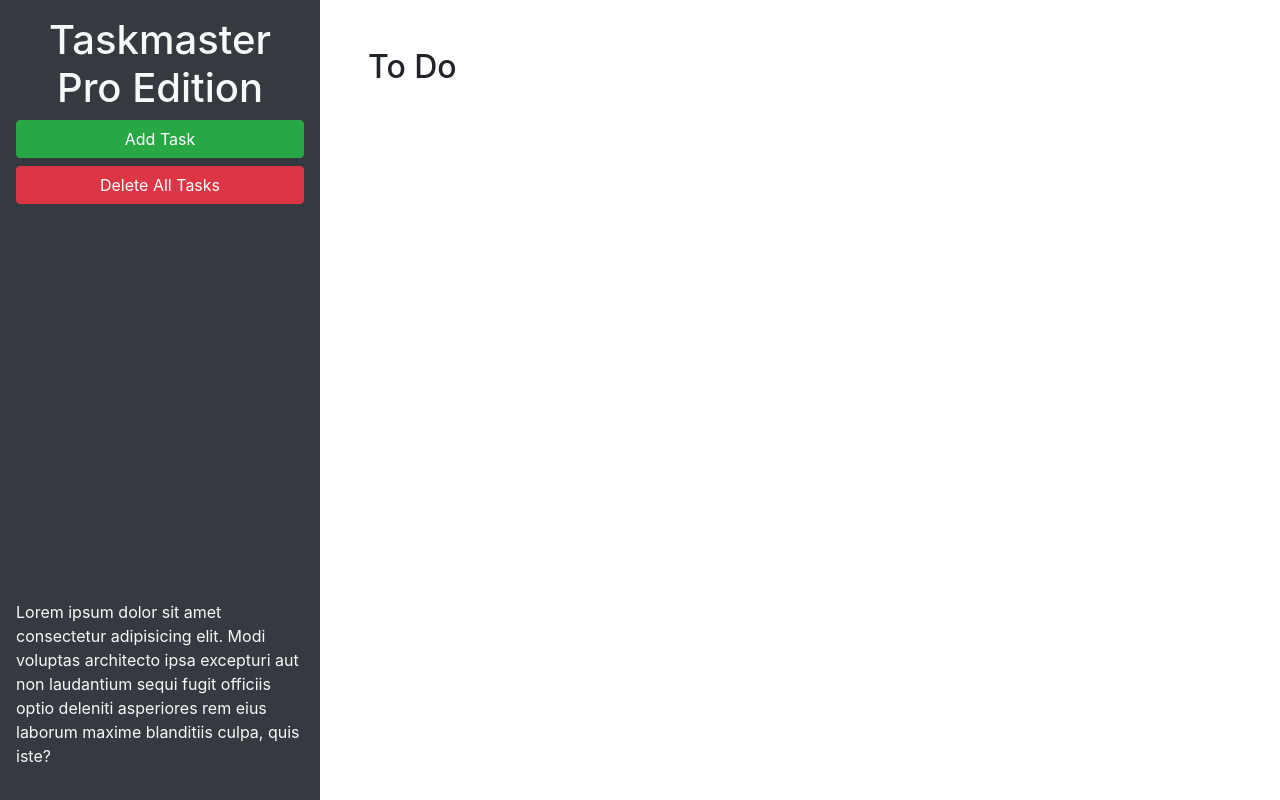
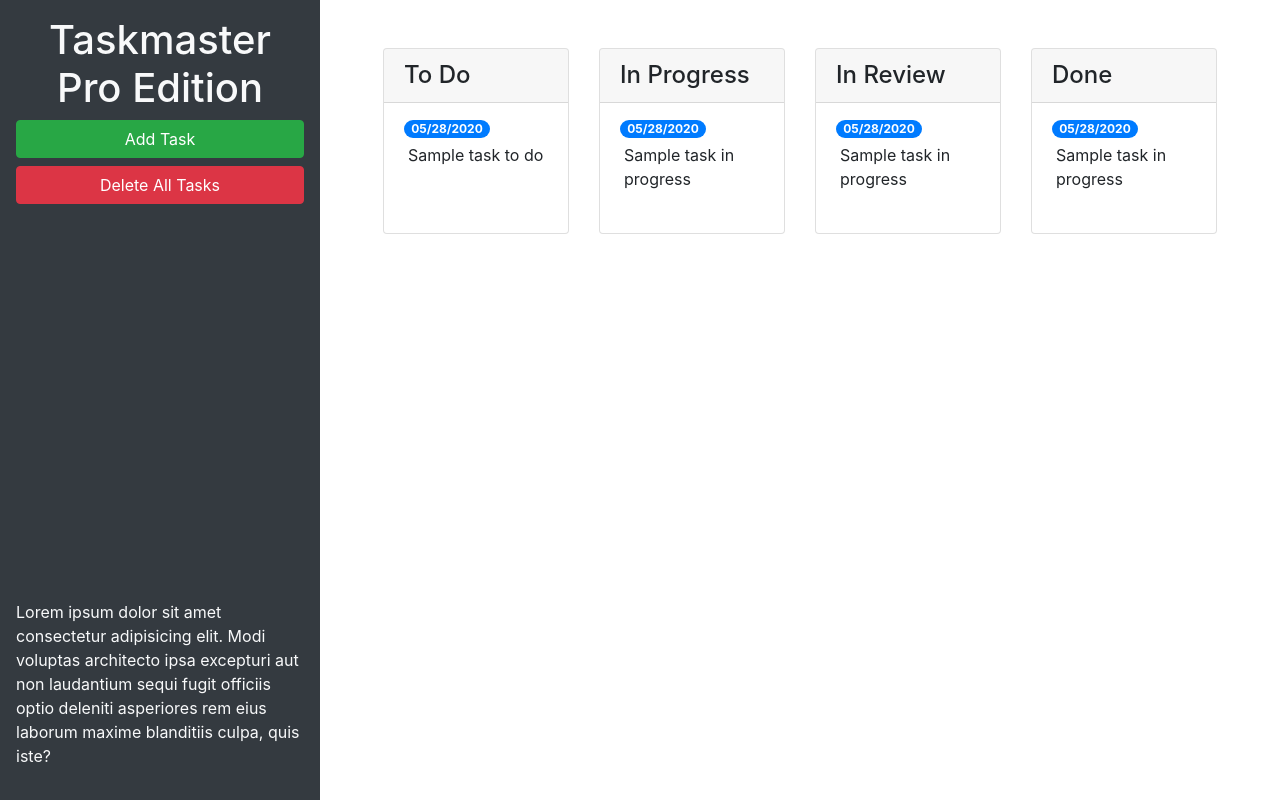
Before and after one commit to cariasj/taskmaster-pro, a plain HTML site: page index.html in a window 1280 px wide. Drawn offline with nearby package versions, Linux system fonts and the light colour scheme.

Commit message:
added bootstrap elements

```diff
--- a/index.html
+++ b/index.html
@@ -24,9 +24,72 @@
       </p>
     </header>
     <main class="col-12 col-lg-9">
-      <div class="m-5">
-        <h2>To Do</h2>
-        <ul id="list-toDo" class="list-group"> </ul>
+      <div class="m-5 row justify-content-around">
+
+        <!-- todo start -->
+        <div class="col-12 col-md-6 col-xl-3 mb-3">
+          <div class="card">
+            <h4 class="card-header">
+              To Do
+            </h4>
+              <ul id="list-toDo" class="list-group list-group-flush">
+                <li class="list-group-item">
+                  <span class="badge badge-primary badge-pill">05/28/2020</span>
+                  <p class="m-1">Sample task to do</p>
+                </li>
+              </ul>
+          </div>
+        </div>
+        <!-- todo end -->
+
+        <!-- in progress start -->
+        <div class="col-12 col-md-6 col-xl-3 mb-3">
+          <div class="card">
+            <h4 class="card-header">
+            In Progress
+            </h4>
+            <ul id="list-inProgress" class="list-group list-group-flush">
+              <li class="list-group-item">
+                <span class="badge badge-primary badge-pill">05/28/2020</span>
+                <p class="m-1">Sample task in progress</p>
+              </li>
+            </ul>
+          </div>
+        </div>
+        <!-- in progress end -->
+
+        <!-- in review start -->
+        <div class="col-12 col-md-6 col-xl-3 mb-3">
+          <div class="card">
+            <h4 class="card-header">
+            In Review
+            </h4>
+            <ul id="list-inReview" class="list-group list-group-flush">
+              <li class="list-group-item">
+                <span class="badge badge-primary badge-pill">05/28/2020</span>
+                <p class="m-1">Sample task in progress</p>
+              </li>
+            </ul>
+          </div>
+        </div>
+        <!-- in review end -->
+
+        <!-- done start -->
+        <div class="col-12 col-md-6 col-xl-3 mb-3">
+          <div class="card">
+            <h4 class="card-header">
+            Done
+            </h4>
+            <ul id="list-done" class="list-group list-group-flush">
+              <li class="list-group-item">
+                <span class="badge badge-primary badge-pill">05/28/2020</span>
+                <p class="m-1">Sample task in progress</p>
+              </li>
+            </ul>
+          </div>
+        </div>
+        <!-- done end -->
+
       </div>
     </main>
   </div>
@@ -46,11 +109,11 @@
           <form>
             <div class="form-group">
               <label for="modalTaskDescription">Task description</label>
-              <textarea id="modalTaskDescription" rows="3"></textarea>
+              <textarea id="modalTaskDescription" rows="3" class="form-control"></textarea>
             </div>
             <div class="form-group">
               <label for="modalDueDate">Due date</label>
-              <input type="text" id="modalDueDate" placeholder="mm/dd/yyyy" autocomplete="off" />
+              <input type="text" class="form-control" id="modalDueDate" placeholder="mm/dd/yyyy" autocomplete="off" />
             </div>
           </form>
         </div>
```
